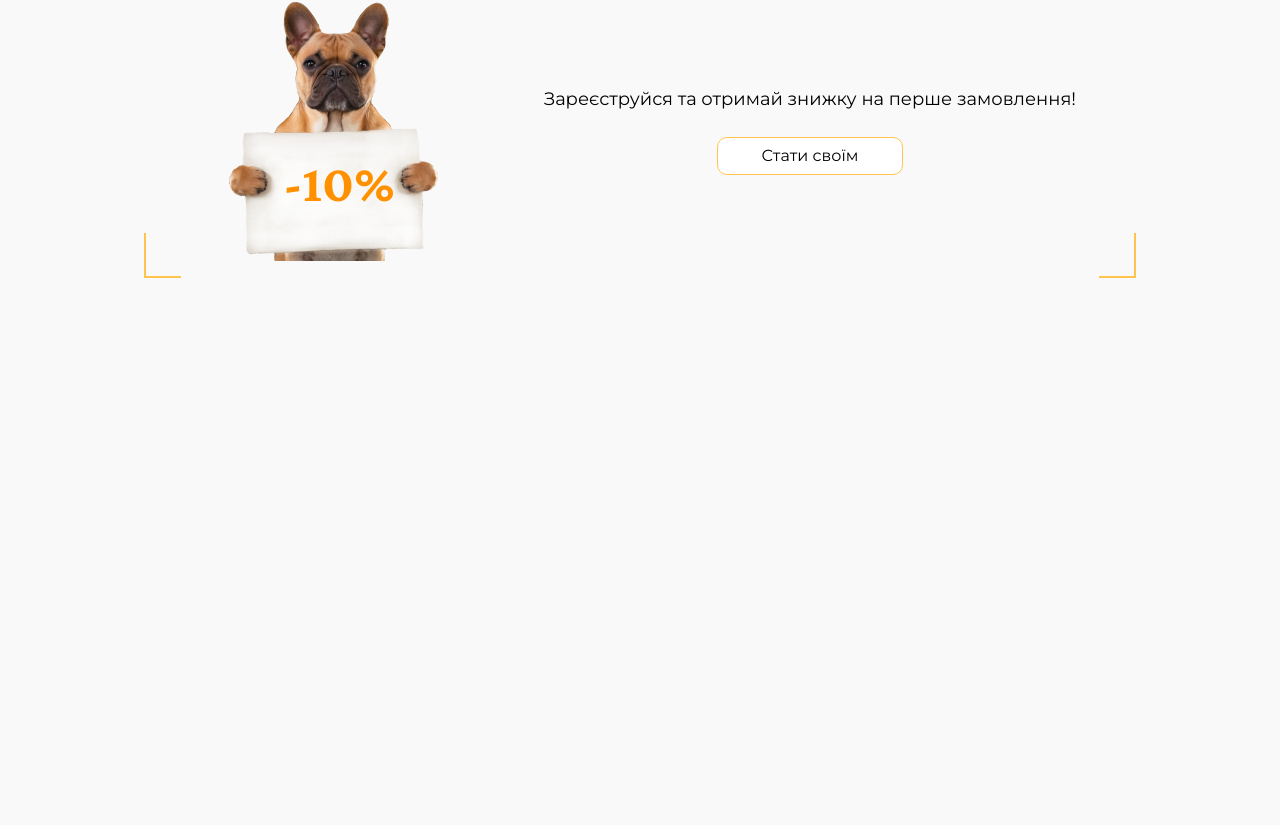
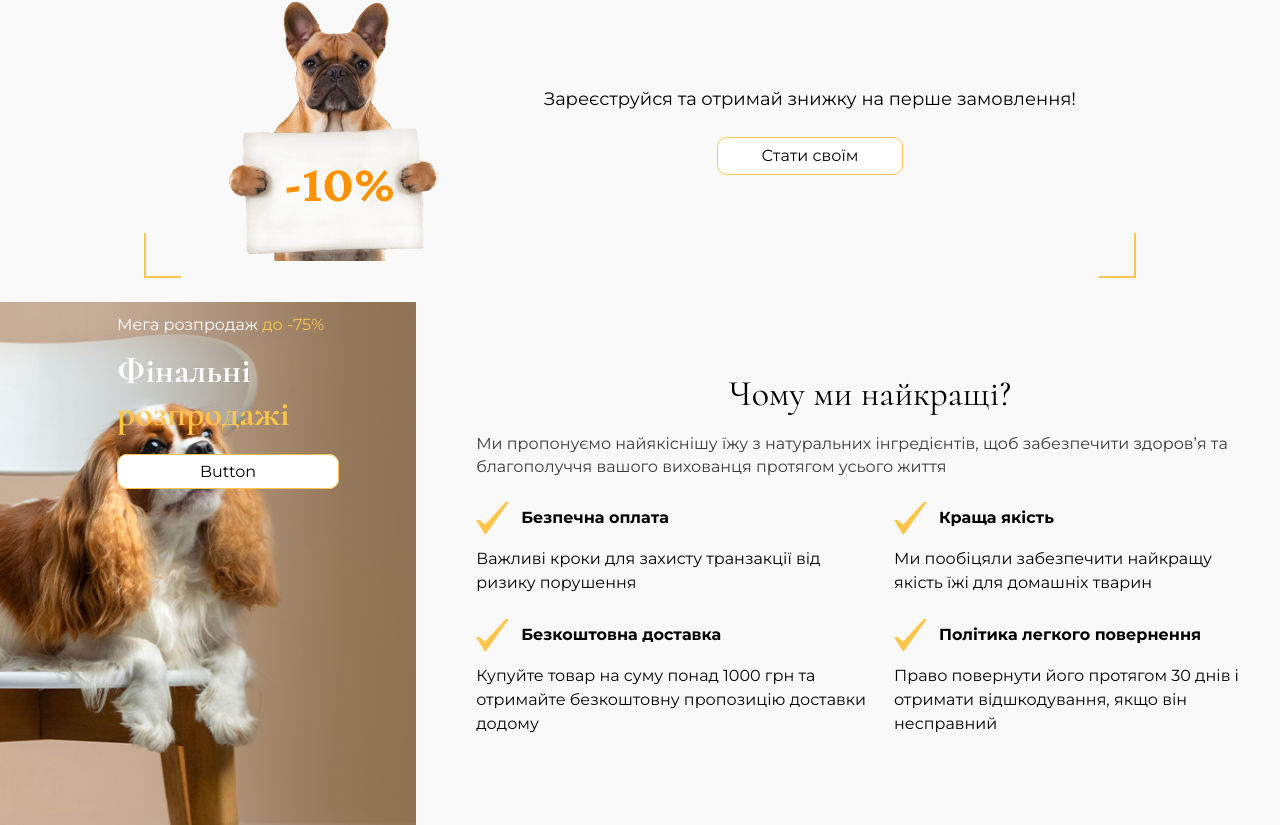
Before and after one commit to MViktoriia/pets-store, a Next.js app: page / in a window 1280 px wide. Shown: the part 2145-2970 px from the top of the page. Before the commit the page ends 2423 px from the top, so only its background shows below. Built offline with nearby package versions, Linux system fonts and the light colour scheme.

Commit message:
section our advantages markup and styles v1

```diff
--- /dev/null
+++ b/src/app/components/advantages-list.tsx
@@ -0,0 +1,28 @@
+import { CheckIcon } from './icons';
+
+export interface Advantage {
+  title: string;
+  description: string;
+}
+
+export interface AdvantagesListProps {
+  advantages: Advantage[];
+}
+
+function AdvantagesList({ advantages }: AdvantagesListProps) {
+  return (
+    <ul>
+      {advantages.map((advantage) => (
+        <li key={advantage.title} className=" mb-6">
+          <div className="flex justify-start items-center mb-3">
+            <CheckIcon className=" fill-yellow mr-3" />
+            <h3 className=" text-base font-bold">{advantage.title}</h3>
+          </div>
+          <p>{advantage.description}</p>
+        </li>
+      ))}
+    </ul>
+  );
+}
+
+export default AdvantagesList;
--- /dev/null
+++ b/src/app/components/our-advantages.tsx
@@ -0,0 +1,96 @@
+import Image from 'next/image';
+import AdvantagesList from './advantages-list';
+import ButtonLink from './button-link';
+import { CheckIcon } from './icons';
+
+function OurAdvantages() {
+  return (
+    <section className="pt-6">
+      <div className="">
+        <div className="flex flex-col justify-center items-center md:flex-row-reverse">
+          <div className="container md:pl-[60px]">
+            <div className="">
+              <h2 className="font-serif text-[24px] text-center font-normal mb-3 lg:text-[36px]">
+                Чому ми найкращі?
+              </h2>
+              <p className=" text-gray text-base mb-6">
+                Ми пропонуємо найякіснішу їжу з натуральних інгредієнтів, щоб
+                забезпечити здоров’я та благополуччя вашого вихованця протягом
+                усього життя
+              </p>
+              <ul className=" md:flex">
+                <div className="mr-[23px]">
+                  <li className=" mb-6">
+                    <div className="flex justify-start items-center mb-3">
+                      <CheckIcon className=" fill-yellow mr-3" />
+                      <h3 className=" text-base font-bold">Безпечна оплата</h3>
+                    </div>
+                    <p>
+                      Важливі кроки для захисту транзакції від ризику порушення
+                    </p>
+                  </li>
+                  <li className=" mb-6">
+                    <div className="flex justify-start items-center mb-3">
+                      <CheckIcon className=" fill-yellow mr-3" />
+                      <h3 className=" text-base font-bold">
+                        Безкоштовна доставка
+                      </h3>
+                    </div>
+                    <p>
+                      Купуйте товар на суму понад 1000 грн та отримайте
+                      безкоштовну пропозицію доставки додому
+                    </p>
+                  </li>
+                </div>
+                <div>
+                  <li className=" mb-6">
+                    <div className="flex justify-start items-center mb-3">
+                      <CheckIcon className=" fill-yellow mr-3" />
+                      <h3 className=" text-base font-bold">Краща якість</h3>
+                    </div>
+                    <p>
+                      Ми пообіцяли забезпечити найкращу якість їжі для домашніх
+                      тварин
+                    </p>
+                  </li>
+                  <li className=" mb-6">
+                    <div className="flex justify-start items-center mb-3">
+                      <CheckIcon className=" fill-yellow mr-3" />
+                      <h3 className=" text-base font-bold">
+                        Політика легкого повернення
+                      </h3>
+                    </div>
+                    <p>
+                      Право повернути його протягом 30 днів і отримати
+                      відшкодування, якщо він несправний
+                    </p>
+                  </li>
+                </div>
+              </ul>
+            </div>
+          </div>
+
+          <div className=" h-[200px] w-[343px] bg-cover object-top bg-[url('/images/dog-banner-sales-mobile-2x.png')] md:w-[636px] md:h-[523px] md:bg-[url('/images/dog-banner-sales-2x.png')]">
+            <div className=" pt-3 pr-1 pb-[6px] pl-[117px] xl:pt-[157px] xl:pr-[46px] xl:pb-[104px] xl:pl-[294px]">
+              <p className=" text-white text-base mb-3 xl:mb-[24px]">
+                Мега розпродаж<span className="text-yellow"> до -75%</span>
+              </p>
+              <h1 className=" font-serif text-[36px] leading-[43.6px] font-bold text-white mb-6 xl:mb-[46px]">
+                Фінальні
+                <span className=" text-yellow"> розпродажі</span>
+              </h1>
+              <ButtonLink
+                href="/programa-loyalnosti"
+                className="px-[82px] py-[7px] border-yellow  hover:border-orange  hover:bg-yellow  hover:text-white active:border-cyan"
+              >
+                Button
+              </ButtonLink>
+            </div>
+          </div>
+        </div>
+      </div>
+    </section>
+  );
+}
+
+export default OurAdvantages;
--- a/src/app/page.tsx
+++ b/src/app/page.tsx
@@ -1,4 +1,5 @@
 import Hero from './components/hero';
+import OurAdvantages from './components/our-advantages';
 import Promo from './components/promo';
 import Proposals from './components/proposals';
 
@@ -8,6 +9,7 @@ export default function Home() {
       <Hero />
       <Proposals />
       <Promo />
+      <OurAdvantages />
     </main>
   );
 }
--- a/tailwind.config.js
+++ b/tailwind.config.js
@@ -22,7 +22,7 @@ module.exports = {
       gray: {
         light: '#d3dce6',
         extraLight: '#E6E6E7',
-        DEFAULT: '3C3C3C',
+        DEFAULT: '#3C3C3C',
         ligthMax: '#E8E8E8',
       },
     },
@@ -62,6 +62,10 @@ module.exports = {
         92: '343px',
         26: '6.25rem',
       },
+      backgroundImage: {
+        salesBanerImage: "url('/images/dog-banner-sales-2x.png')",
+        salesBanerMobileImage: "url('/images/dog-banner-sales-mobile-2x.png')",
+      },
     },
   },
   plugins: [],
```
Also changed, not shown: public/images/dog-banner-sales-mobile-2x.png (added).
